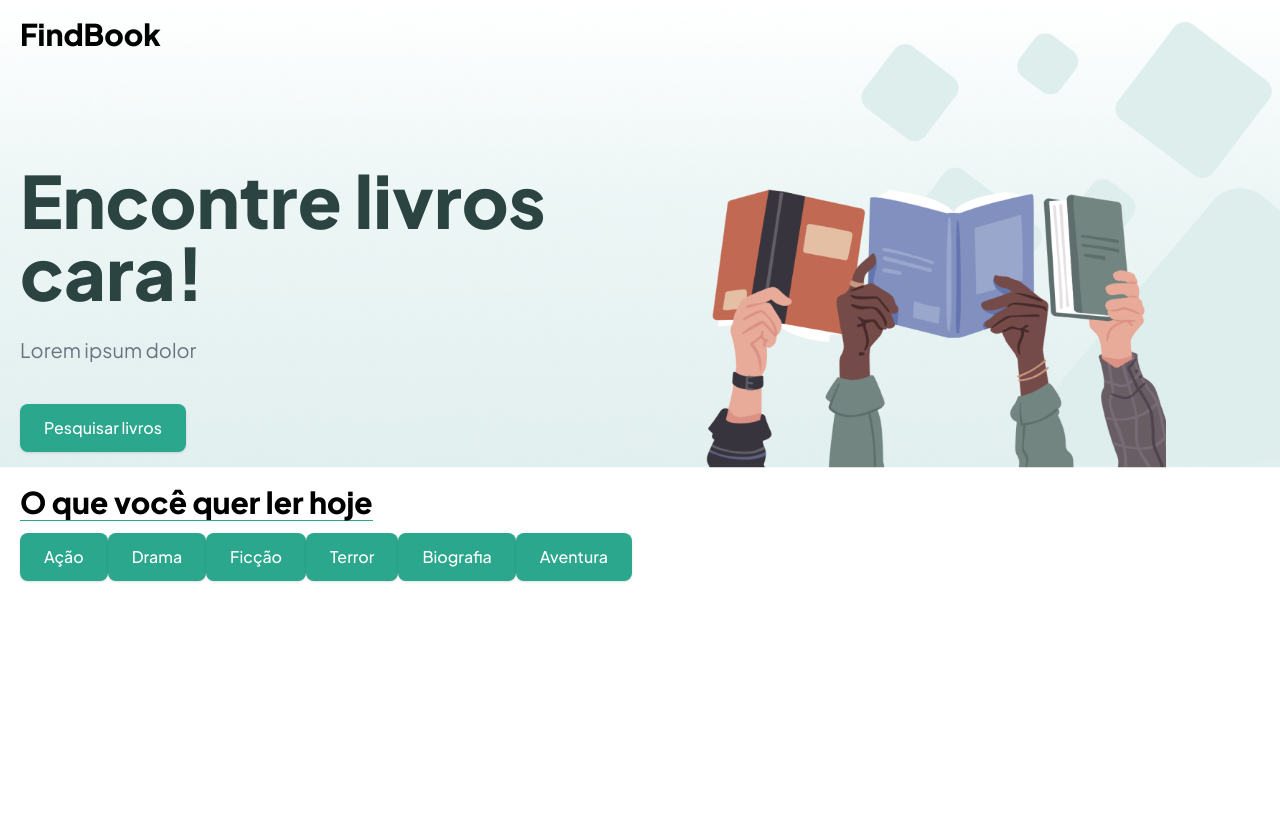
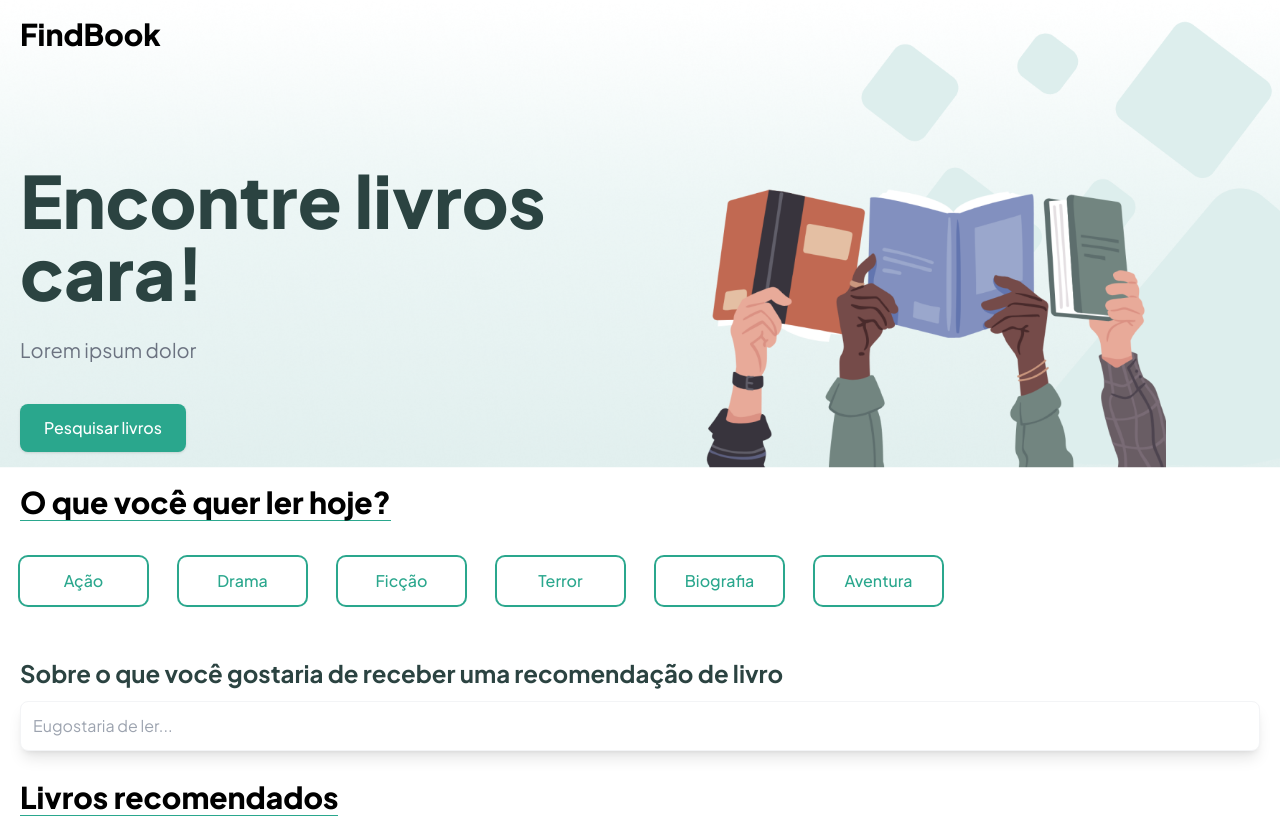
Before and after one commit to Sh4kaa/front-end-find-book, a React (Vite) app: page / in a window 1280 px wide. Before the commit the page ends 800 px from the top, so only its background shows below. Built offline with nearby package versions, Linux system fonts and the light colour scheme.

Commit message:
chore: alterações no button

```diff
--- a/src/Pages/Home/index.tsx
+++ b/src/Pages/Home/index.tsx
@@ -23,16 +23,26 @@
     <>
       <Header />
       <Container>
-        <Title>O que você quer ler hoje</Title>
+        <Title>O que você quer ler hoje?</Title>
+        <div className='grid grid-cols-8 gap-8 my-6'>
           {genderBooks.map(gender => (
             <Button
               key={gender}
-            variant={selectedGender.includes(gender) ? 'light' : 'dark'}
+              variant={selectedGender.includes(gender) ? 'dark' : 'light'}
               onClick={() => handleSelect(gender)}
             >
               {gender}
             </Button>
           ))}
+        </div>
+        <div className='py-7'>
+          <p className='text-evergreen font-semibold text-2xl'>Sobre o que você gostaria de receber uma recomendação de livro</p>
+          <input type="text"
+            placeholder='Eugostaria de ler...'
+            className='outline-none shadow-lg border border-gray-100 rounded-lg w-full p-3 mt-3'
+          />
+        </div>
+        <Title>Livros recomendados</Title>
       </Container>
     </>
   )
--- a/src/components/Button/button.tsx
+++ b/src/components/Button/button.tsx
@@ -1,5 +1,5 @@
-import classNames from 'classnames'
 import React from 'react'
+import { twMerge } from 'tailwind-merge'
 
 type ButtonProps = React.ComponentProps<'button'> & {
   variant?: 'light' | 'dark'
@@ -9,10 +9,10 @@
 
   return (
     <button
-      className={classNames(['bg-evergreen-light px-6 py-3 shadow text-white font-medium rounded-lg mt-3',
+      className={twMerge('bg-evergreen-light px-6 py-3 shadow text-white font-medium rounded-lg mt-3',
         variant === 'dark' && 'bg-evergreen-light',
-        variant === 'light' && 'bg-white border-2 border-evergreen-light text-evergreen-light', className
-      ])}
+        variant === 'light' && 'bg-white ring-2 ring-evergreen-light text-evergreen-light', className
+      )}
       {...rest}
     >
       {children}
```
Lines whose indentation alone changed are shown as unchanged.
